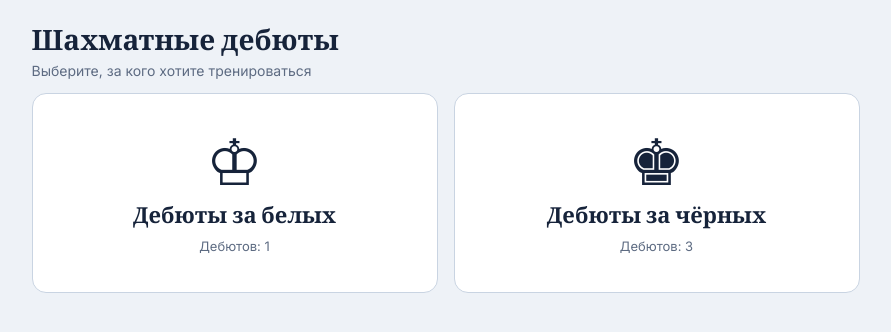
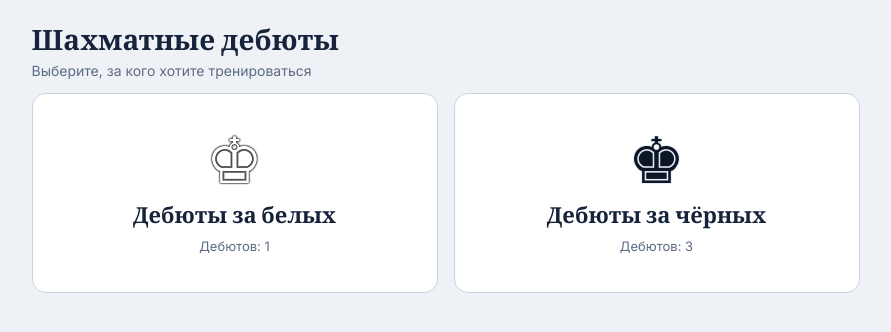
Before and after one commit to mxim118/chess-opening-practice, a plain HTML site: page index.html in a window 1280 px wide. Shown: the whole page, without its empty margins (187-1078 px from the left). Drawn offline with Linux system fonts and the light colour scheme.

Commit message:
Fixed a bug with the incorrect display of figure colors on the buttons on the main screen

```diff
--- a/app.js
+++ b/app.js
@@ -179,7 +179,7 @@ $("hintBtn").onclick=()=>{
 $("study").onchange=refresh;
 // ===== Меню дебютов =====
 let menuSide=null; // null — выбор стороны, "white"/"black" — список дебютов этой стороны
-const SIDES={white:{title:"Дебюты за белых",icon:"♔"},black:{title:"Дебюты за чёрных",icon:"♚"}};
+const SIDES={white:{title:"Дебюты за белых",icon:"♚\uFE0E"},black:{title:"Дебюты за чёрных",icon:"♚\uFE0E"}};
 function renderMenu(){
  const s=load();
  $("menuBack").hidden=!menuSide;
@@ -187,7 +187,7 @@ function renderMenu(){
  $("menuTitle").textContent=menuSide?SIDES[menuSide].title:"Шахматные дебюты";
  $("menuSub").textContent=menuSide?"Выберите дебют для тренировки":"Выберите, за кого хотите тренироваться";
  if(!menuSide){
-  $("sides").innerHTML=["white","black"].map(k=>`<button class="sb" data-side="${k}"><span class="ic">${SIDES[k].icon}</span><b>${SIDES[k].title}</b><span class="pr">Дебютов: ${OPENINGS.filter(o=>o.side===k).length}</span></button>`).join("");
+  $("sides").innerHTML=["white","black"].map(k=>`<button class="sb" data-side="${k}"><span class="ic ${k==="white"?"w":"b"}">${SIDES[k].icon}</span><b>${SIDES[k].title}</b><span class="pr">Дебютов: ${OPENINGS.filter(o=>o.side===k).length}</span></button>`).join("");
   $("sides").querySelectorAll(".sb").forEach(b=>b.onclick=()=>{menuSide=b.dataset.side;renderMenu()});
   return;
  }
--- a/style.css
+++ b/style.css
@@ -58,7 +58,10 @@ button.pri{background:var(--ink);color:var(--bg);border-color:var(--ink)}
 .sides{display:grid;gap:16px;grid-template-columns:repeat(auto-fit,minmax(240px,1fr));margin-top:8px}
 .sb{display:flex;flex-direction:column;align-items:center;gap:8px;padding:36px 16px;background:var(--panel);border:1px solid var(--line);border-radius:14px;font-weight:400}
 .sb:hover{border-color:var(--dark);transform:translateY(-2px)}
-.sb .ic{font-size:64px;line-height:1}
+.sb .ic{font-size:64px;line-height:1;font-family:"Segoe UI Symbol","Noto Sans Symbols 2",serif}
+/* одна и та же заливная фигура: белая с тёмным контуром и чёрная со светлым, независимо от темы */
+.sb .ic.w{color:#fff;text-shadow:0 0 2px #000,0 0 2px #000,0 0 1px #000}
+.sb .ic.b{color:#0d1626;text-shadow:0 0 2px #d5deea,0 0 2px #d5deea,0 0 1px #d5deea}
 .sb b{font:700 22px/1.2 Fraunces,Georgia,serif}
 .sb .pr{font-size:13px;color:var(--mute)}
 #menuBack{margin-bottom:12px}
```
